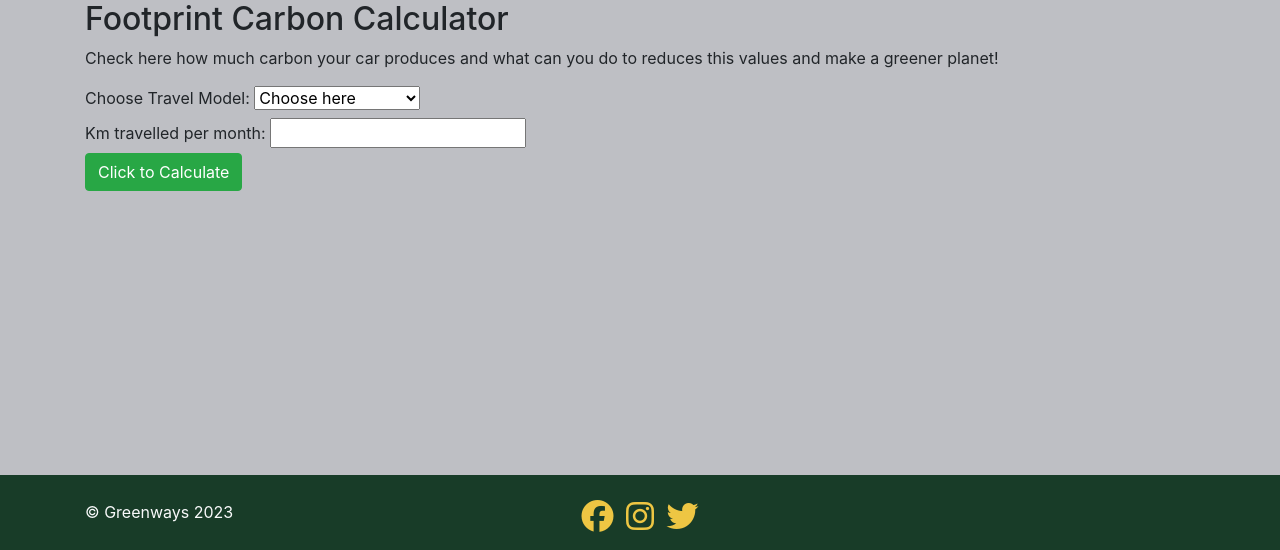
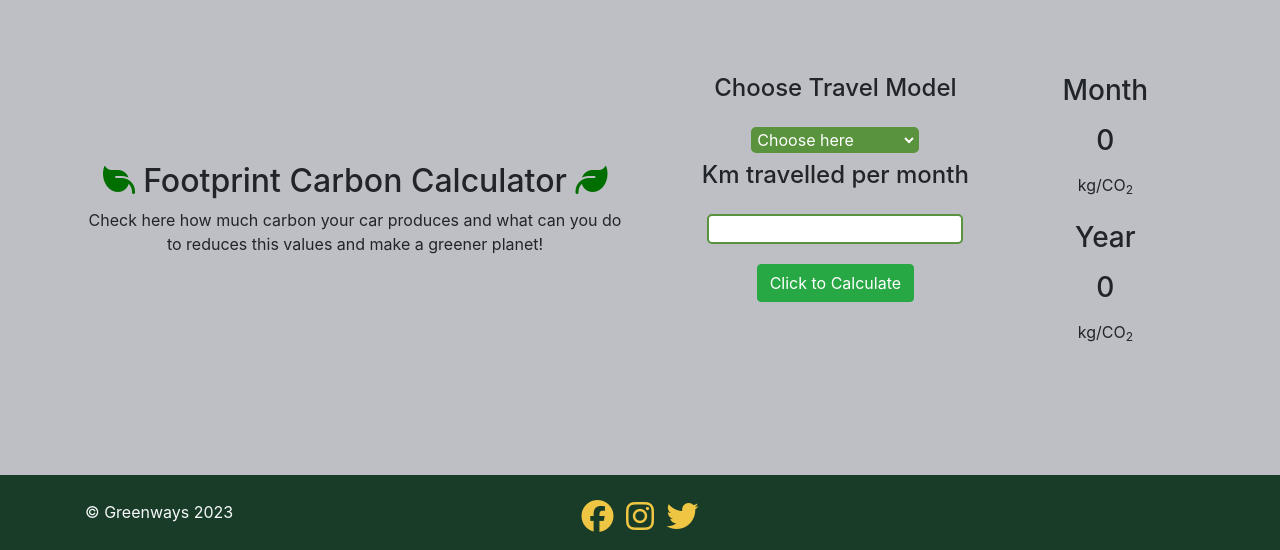
Before and after one commit to The-Carbon-Crushers/greenways, a Django app: page /calculator/ in a window 1280 px wide. Shown: the part 250-800 px from the top of the page. Run offline with Django 3.2, Linux system fonts and the light colour scheme; some libraries are stand-ins or nearby versions.

Commit message:
Adding Javascript funcion and style to calculator template

```diff
--- a/greenways_app/templates/base.html
+++ b/greenways_app/templates/base.html
@@ -19,6 +19,7 @@
       type="text/css"
     />
 
+    <!-- Extra CSS -->
     {% block extra_css %}
     {% endblock %}
 
@@ -154,6 +155,9 @@
     ></script>
     <!-- jQuery Script -->
     <script src="https://code.jquery.com/jquery-3.6.0.min.js"></script>
+    <!-- Extra CSS -->
+    {% block extra_js %}
+    {% endblock %}
     <!-- Bootstrap Script -->
     <script
       src="https://cdn.jsdelivr.net/npm/bootstrap@4.6.1/dist/js/bootstrap.bundle.min.js"
--- a/greenways_app/templates/calculator.html
+++ b/greenways_app/templates/calculator.html
@@ -1,20 +1,38 @@
 {% extends 'base.html' %}
+{% load static %}
+
+{% block extra_css %}
+<link rel="stylesheet" href="{% static 'css/calculator.css' %}" type="text/css"/>
+{% endblock %}
 
 {% block content %}
-<div class="container calculate-style">
+<section class="calculate-style">
+    <div class="container disp-flex center-items">
         <div class="row">
             <div class="col">
-            <h2>Footprint Carbon Calculator</h2>
+                <h2>
+                    <i class="fa-solid fa-leaf fa-flip-horizontal" style="color: #006f00;">
+                    </i> Footprint Carbon Calculator
+                    <i class="fa-solid fa-leaf" style="color: #006f00;"></i>
+                </h2>
                 <p>
                     Check here how much carbon your car produces and what can you do
                     to reduces this values and make a greener planet!
                 </p>
             </div>
         </div>
-    <form class="form-group" action="">
+    </div>
+    <div class="container disp-flex calc-board">
         <div class="row">
             <div class="col">
-                <label for="travel-mode">Choose Travel Model:</label>
+                <form class="form-group" id="calculator-form" onsubmit="calculateCarbonEmission() ">
+                    <div class="row p-1">
+                        <div class="col">
+                            <label for="travel-mode"><h4>Choose Travel Model</h4></label>
+                        </div>
+                    </div>
+                    <div class="row p-1">
+                        <div class="col">
                             <select name="travel-mode" id="travel-mode">
                                 <option value="" selected disabled hidden>Choose here</option>
                                 <option id="small-diesel-car" value="Small Diesel Car">Small Diesel Car</option>
@@ -26,17 +44,64 @@
                             </select>
                         </div>
                     </div>
-        <div class="row">
+                    <div class="row p-1">
                         <div class="col">
-                <label for="km-usage">Km travelled per month:</label>
+                            <label for="km-usage"><h4>Km travelled per month</h4></label>
+                        </div>
+                    </div>
+                    <div class="row p-1">
+                        <div class="col">
                             <input type="number" id="km-usage" name="km-usage">
+                        </div>
+                    </div>
+                    <div class="row p-3">
+                        <div class="col">
+                            <button name="button-calculator" type="submit" class="btn btn-success">Click to
+                                Calculate</button>
+                        </div>
+                    </div>
+                </form>
             </div>
         </div>
         <div class="row">
             <div class="col">
-                <button type="submit" class="btn btn-success">Click to Calculate</button>
+                <div class="row p-1">
+                    <div class="col">
+                        <h3>Month</h3>
                     </div>
                 </div>
-    </form>
+                <div class="row p-1">
+                    <div class="col">
+                        <div id="result-month" class=" col"><h3>0</h3></div>
                     </div>
+                </div>
+                <div class="row p-1">
+                    <div class="col">
+                        <p>  kg/CO<sub>2</sub>  </p>
+                    </div>
+                </div>
+                <div class="row p-1">
+                    <div class="col">
+                        <h3>Year</h3>
+                    </div>
+                </div>
+                <div class="row p-1">
+                    <div class="col">
+                        <div id="result-year" class=" col"><h3>0</h3></div>
+                    </div>
+                </div>
+                <div class="row p-1">
+                    <div class="col">
+                        <p>  kg/CO<sub>2</sub>  </p>
+                    </div>
+                </div>
+            </div>
+        </div>
+    </div>
+</section>
 {% endblock content %}
+
+{% block extra_js %}
+<script src="{% static 'js/calculator.js' %}"></script>
+<script src="https://kit.fontawesome.com/5d852ae91a.js" crossorigin="anonymous"></script>
+{% endblock %}
--- a/static/css/calculator.css
+++ b/static/css/calculator.css
@@ -1,3 +1,33 @@
+.center-items {
+    align-items: center;
+}
+
 .calculate-style {
-    background-color: brown !important;
+    align-content: center;
+    text-align: center;
+    margin: 50px;
+    height: 100%;
+    padding: 20px;
+    display: inline-flex;
 }
+
+.disp-flex {
+    display: flex;
+}
+
+.calc-board {
+    justify-content: space-around;
+}
+
+#km-usage {
+    border: 2px solid #59933d;
+    border-radius: 5px;
+    color: #bebfc4;
+}
+
+#travel-mode {
+    background-color: #59933d;
+    border: 2px solid #59933d;
+    border-radius: 5px;
+    color: #fff;
+}
--- /dev/null
+++ b/static/js/calculator.js
@@ -0,0 +1,32 @@
+// JavaScript code for calculating carbon emissions
+function calculateCarbonEmission() {
+    // Get the selected travel mode and km usage
+    var travelMode = document.getElementById('travel-mode').value;
+    var kmUsage = parseFloat(document.getElementById('km-usage').value);
+
+    // Define emission factors for different travel modes (you can adjust these values)
+    var emissionFactors = {
+        'Small Diesel Car': 1.1,  // Emission factor in kg CO2 per km
+        'Medium Diesel Car': 1.1,
+        'Big Diesel Car': 1.2,
+        'Small Petrol Car': 0.4,
+        'Medium Petrol Car': 0.6,
+        'Big Petrol Car': 0.9
+    };
+
+    // Calculate the carbon emissions
+    var carbonEmissionMonth = kmUsage * emissionFactors[travelMode];
+    var carbonEmissionYear = carbonEmissionMonth * 12
+
+    // Display the result per Month
+    var resultElement = document.getElementById('result-month');
+    resultElement.innerHTML = '<h3>' + carbonEmissionMonth.toFixed(2) + '</h3>';
+
+    var resultElement = document.getElementById('result-year');
+    resultElement.innerHTML = '<h3>' + carbonEmissionYear.toFixed(2) + '</h3>';
+}
+
+document.getElementById('calculator-form').addEventListener('submit', function (e) {
+    e.preventDefault(); // Prevent the form from actually submitting
+    calculateCarbonEmission(); // Call the calculation function
+});
```
Lines whose indentation alone changed are shown as unchanged.
